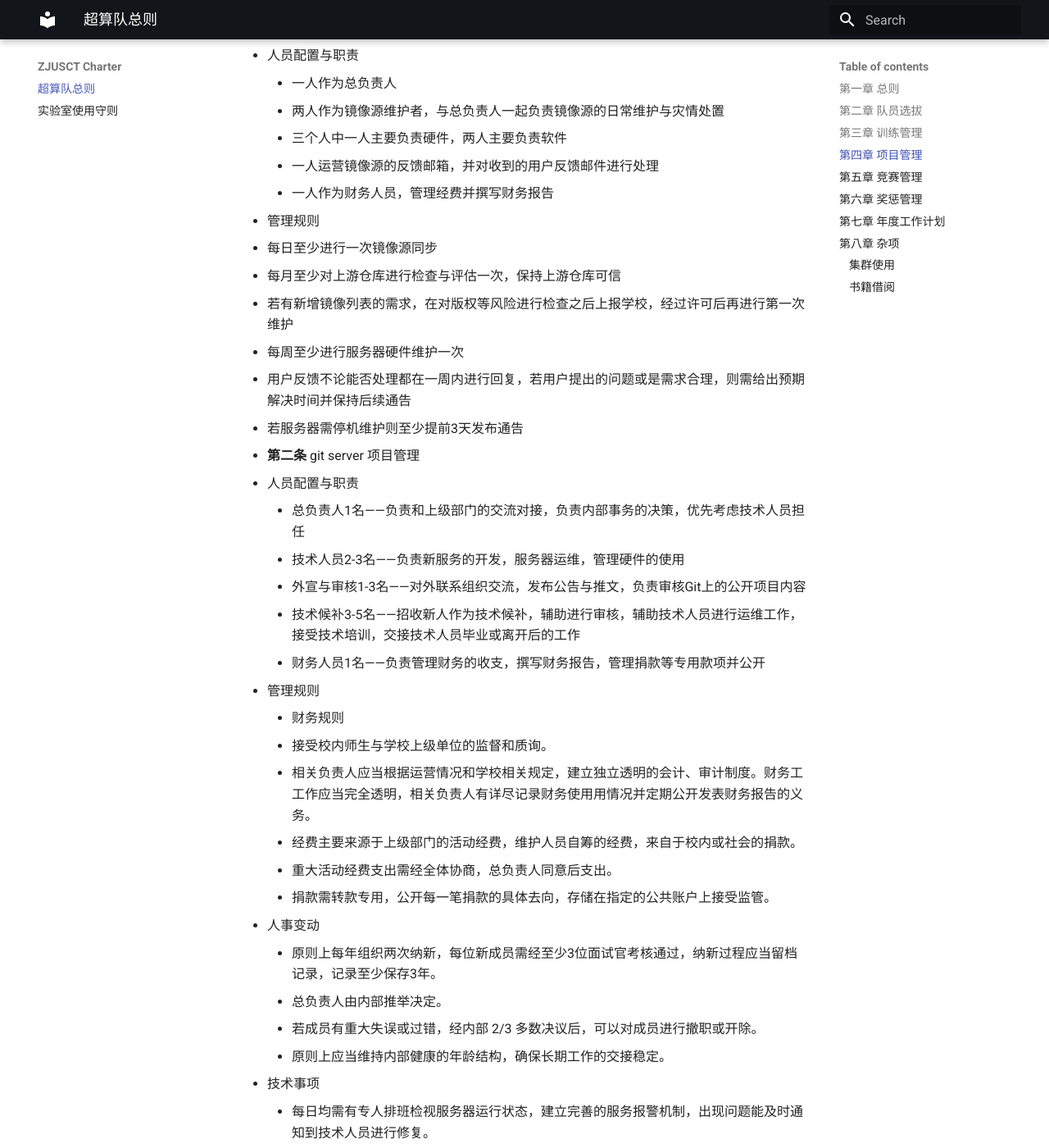
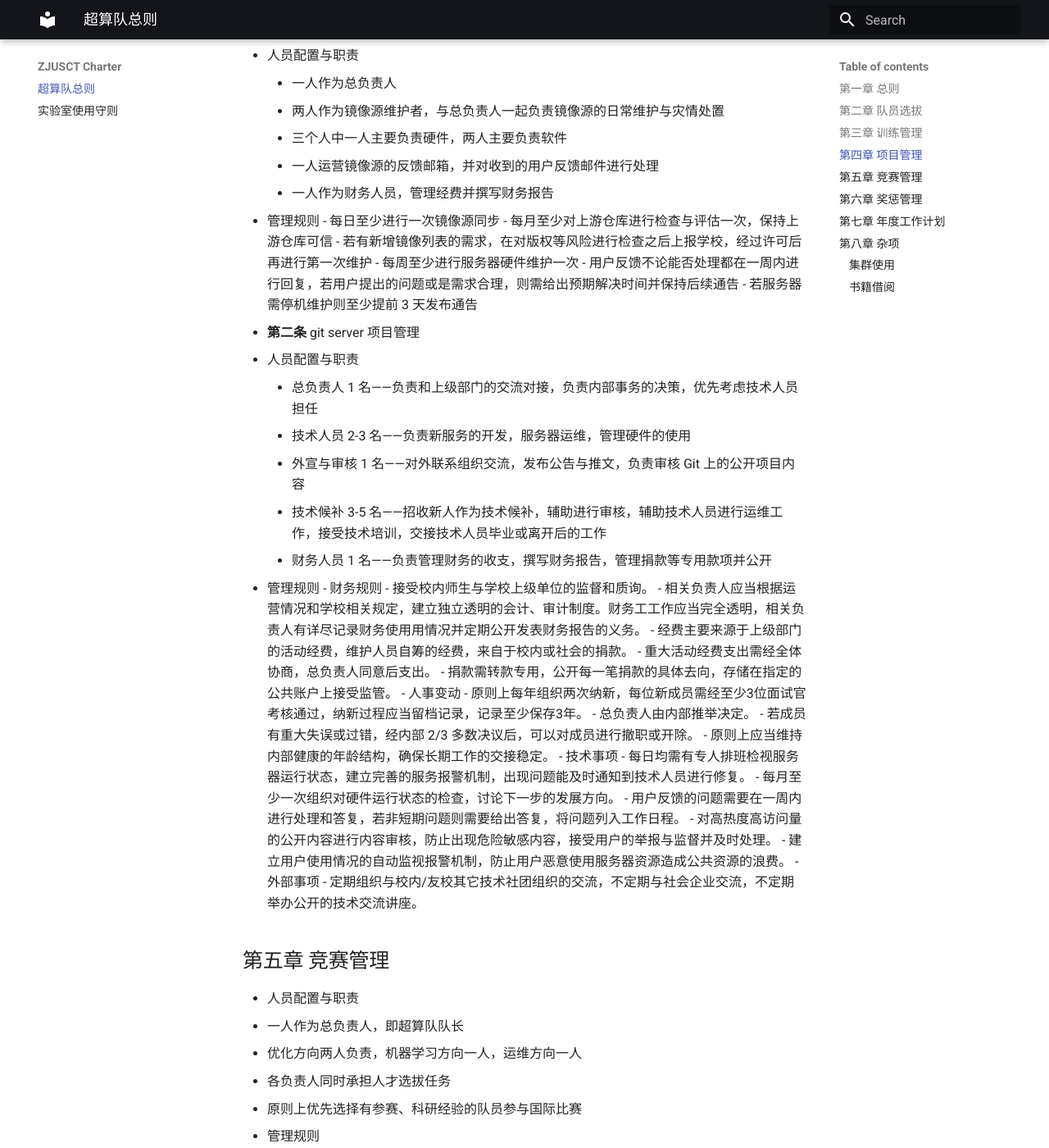
Before and after one commit to ZJUSCT/charter, an MkDocs documentation site: the page built from docs/index.md, in a window 1280 px wide and 1400 px high, scrolled down 877 px. Shown: the whole window at 82% size. Built offline with MkDocs 1.6.1 and Material for MkDocs 9.7.7, drawn with Linux system fonts in a browser that asks for light colours; some of the changed text lies outside the part shown.

Commit message:
更新奖惩等

```diff
--- a/docs/index.md
+++ b/docs/index.md
@@ -5,12 +5,10 @@
  - **第一条** 浙江大学超级计算机竞赛队（简称超算队）是由浙江大学计算机学院于 2014 年成立的学生超算竞赛队伍。通过参与国际、国内等各级别高性能计算大赛，提高学生程序设计、工程优化能力，强化学生创新实践素质，提升人才培养质量。
 
  - **第二条** 目标
-
     1. 超算队总目标为在国际大学生超级计算机竞赛（ASC/SC/ISC）中夺冠；
     2. 超算队阶段性目标为在国际大学生超级计算机竞赛（ASC/SC/ISC）、各大高性能优化大赛（CPC/PAC/IPCC）中获得金、银、铜等奖励。
 
 ## 第二章 队员选拔
-
  - **第一条** 超算队队员选拔对象原则上要求为浙江大学在读本科生。
 
  - **第二条** 超算队通过面试考核的形式选拔优秀学生进入预备队，通过训练、竞赛成绩和项目考核的形式选拔优秀队员进入正式队伍，参加国家级、国际级的竞赛。
@@ -31,40 +29,40 @@
       - 一人运营镜像源的反馈邮箱，并对收到的用户反馈邮件进行处理
       - 一人作为财务人员，管理经费并撰写财务报告
    - 管理规则
-   - 每日至少进行一次镜像源同步
-   - 每月至少对上游仓库进行检查与评估一次，保持上游仓库可信
-   - 若有新增镜像列表的需求，在对版权等风险进行检查之后上报学校，经过许可后再进行第一次维护
-   - 每周至少进行服务器硬件维护一次
-   - 用户反馈不论能否处理都在一周内进行回复，若用户提出的问题或是需求合理，则需给出预期解决时间并保持后续通告
-   - 若服务器需停机维护则至少提前3天发布通告
+        - 每日至少进行一次镜像源同步
+        - 每月至少对上游仓库进行检查与评估一次，保持上游仓库可信
+        - 若有新增镜像列表的需求，在对版权等风险进行检查之后上报学校，经过许可后再进行第一次维护
+        - 每周至少进行服务器硬件维护一次
+        - 用户反馈不论能否处理都在一周内进行回复，若用户提出的问题或是需求合理，则需给出预期解决时间并保持后续通告
+        - 若服务器需停机维护则至少提前 3 天发布通告
 
  - **第二条** git server 项目管理
    - 人员配置与职责
-      - 总负责人1名——负责和上级部门的交流对接，负责内部事务的决策，优先考虑技术人员担任
-      - 技术人员2-3名——负责新服务的开发，服务器运维，管理硬件的使用
-      - 外宣与审核1-3名——对外联系组织交流，发布公告与推文，负责审核Git上的公开项目内容
-      - 技术候补3-5名——招收新人作为技术候补，辅助进行审核，辅助技术人员进行运维工作，接受技术培训，交接技术人员毕业或离开后的工作
-      - 财务人员1名——负责管理财务的收支，撰写财务报告，管理捐款等专用款项并公开
+      - 总负责人 1 名——负责和上级部门的交流对接，负责内部事务的决策，优先考虑技术人员担任
+      - 技术人员 2-3 名——负责新服务的开发，服务器运维，管理硬件的使用
+      - 外宣与审核 1 名——对外联系组织交流，发布公告与推文，负责审核 Git 上的公开项目内容
+      - 技术候补 3-5 名——招收新人作为技术候补，辅助进行审核，辅助技术人员进行运维工作，接受技术培训，交接技术人员毕业或离开后的工作
+      - 财务人员 1 名——负责管理财务的收支，撰写财务报告，管理捐款等专用款项并公开
    - 管理规则
-      - 财务规则
-      - 接受校内师生与学校上级单位的监督和质询。
-      - 相关负责⼈应当根据运营情况和学校相关规定，建⽴独⽴透明的会计、审计制度。财务⼯工作应当完全透明，相关负责⼈有详尽记录财务使⽤用情况并定期公开发表财务报告的义务。
-      - 经费主要来源于上级部门的活动经费，维护人员自筹的经费，来自于校内或社会的捐款。
-      - 重大活动经费支出需经全体协商，总负责人同意后支出。
-      - 捐款需转款专用，公开每一笔捐款的具体去向，存储在指定的公共账户上接受监管。
-   - 人事变动
-      - 原则上每年组织两次纳新，每位新成员需经至少3位面试官考核通过，纳新过程应当留档记录，记录至少保存3年。
-      - 总负责人由内部推举决定。
-      - 若成员有重大失误或过错，经内部 2/3 多数决议后，可以对成员进行撤职或开除。
-      - 原则上应当维持内部健康的年龄结构，确保长期工作的交接稳定。
-   - 技术事项
-      - 每日均需有专人排班检视服务器运行状态，建立完善的服务报警机制，出现问题能及时通知到技术人员进行修复。
-      - 每月至少一次组织对硬件运行状态的检查，讨论下一步的发展方向。
-      - 用户反馈的问题需要在一周内进行处理和答复，若非短期问题则需要给出答复，将问题列入工作日程。
-      - 对高热度高访问量的公开内容进行内容审核，防止出现危险敏感内容，接受用户的举报与监督并及时处理。
-      - 建立用户使用情况的自动监视报警机制，防止用户恶意使用服务器资源造成公共资源的浪费。
-   - 外部事项
-      - 定期组织与校内/友校其它技术社团组织的交流，不定期与社会企业交流，不定期举办公开的技术交流讲座。
+        - 财务规则
+            - 接受校内师生与学校上级单位的监督和质询。
+            - 相关负责⼈应当根据运营情况和学校相关规定，建⽴独⽴透明的会计、审计制度。财务⼯工作应当完全透明，相关负责⼈有详尽记录财务使⽤用情况并定期公开发表财务报告的义务。
+            - 经费主要来源于上级部门的活动经费，维护人员自筹的经费，来自于校内或社会的捐款。
+            - 重大活动经费支出需经全体协商，总负责人同意后支出。
+            - 捐款需转款专用，公开每一笔捐款的具体去向，存储在指定的公共账户上接受监管。
+        - 人事变动
+            - 原则上每年组织两次纳新，每位新成员需经至少3位面试官考核通过，纳新过程应当留档记录，记录至少保存3年。
+            - 总负责人由内部推举决定。
+            - 若成员有重大失误或过错，经内部 2/3 多数决议后，可以对成员进行撤职或开除。
+            - 原则上应当维持内部健康的年龄结构，确保长期工作的交接稳定。
+        - 技术事项
+            - 每日均需有专人排班检视服务器运行状态，建立完善的服务报警机制，出现问题能及时通知到技术人员进行修复。
+            - 每月至少一次组织对硬件运行状态的检查，讨论下一步的发展方向。
+            - 用户反馈的问题需要在一周内进行处理和答复，若非短期问题则需要给出答复，将问题列入工作日程。
+            - 对高热度高访问量的公开内容进行内容审核，防止出现危险敏感内容，接受用户的举报与监督并及时处理。
+            - 建立用户使用情况的自动监视报警机制，防止用户恶意使用服务器资源造成公共资源的浪费。
+        - 外部事项
+            - 定期组织与校内/友校其它技术社团组织的交流，不定期与社会企业交流，不定期举办公开的技术交流讲座。
 
 ## 第五章 竞赛管理
 
@@ -72,6 +70,7 @@
    - 一人作为总负责人，即超算队队长
    - 优化方向两人负责，机器学习方向一人，运维方向一人
    - 各负责人同时承担人才选拔任务
+   - 原则上优先选择有参赛、科研经验的队员参与国际比赛
 - 管理规则
    - 人才选拔
       - 超算队定期从 mirror 和 git 的技术人员中选出技术出众者参与相关竞赛，进入竞赛方向的人员必须经过单独面试。
@@ -88,11 +87,12 @@
 ## 第六章 奖惩管理
 
  - **第一条** 奖励方案
-
-    对于每年积极参加比赛、并取得优异成绩的队员，可以参与保研资格的分配。
+    1. 对于每年积极参加比赛、并取得优异成绩的队员，可以参与保研资格的分配。
+    2. 超算队保研资格需要在每年学科竞赛保研申请期间由队员自己主动提出申请，交由指导老师审核，根据队内贡献和获奖情况由队内讨论得出名单，逾期不候。
+    3. 超算队队内正式成员参赛所得奖金由队内讨论后统一按照队员贡献进行分配。
+    4. 超算队对外学生在超算队带领下参加比赛获奖所得奖金在进行分配时，需考虑超算队指导老师及超算队机器维护费用等情况，经讨论后进行分配。
 
  - **第二条** 惩罚方案
-
     1. 集训队队员要兼顾日常训练和专业课程学习，不能以日常训练为借口旷课、挂科等。集训通常安排在周末和寒暑假，一般不与课程冲突。如果遇到外出参赛和参加集训的时间与上课或者考试时间冲突，必须向相关任课教师说明情况，并向学院申请批准请假或者考试缓考。旷课、挂科情况严重的队员，将视情况做出相应惩罚处理。
     2. 对于平时训练或是比赛中消极怠工、拖累队友的队员，直接丧失超算队竞赛保研资格。
 
@@ -106,12 +106,12 @@
 
 ### 集群使用
 
-1. 集群使用原则上优先供给竞赛任务和日常训练；当竞赛和队员训练有需求时，其他无关的计算任务应当主动停止
-2. 参加竞赛的队员可以在不通知使用者的情况下关闭无关的计算任务，腾出计算资源
-3. 队员应当使用自己的账号登录集群进行操作，严禁外借自己的账号，如有发现吊销账号
-4. 严禁使用集群进行炼丹等无意义的计算行为，或是直接或间接贩卖集群算力，如有发现吊销账号
+1. 集群使用原则上优先供给竞赛任务和日常训练；当竞赛和队员训练有需求时，其他无关的计算任务应当主动停止。
+2. 参加竞赛的队员可以在不通知使用者的情况下关闭无关的计算任务，腾出计算资源。
+3. 队员应当使用自己的账号登录集群进行操作，严禁外借自己的账号，如有发现吊销账号。
+4. 严禁使用集群进行炼丹等无意义的计算行为，或是直接或间接贩卖集群算力，如有发现吊销账号。
 
 ### 书籍借阅
 
-1. 512 书架上的书籍可供队员借用学习，借用和归还时需在书架上的本子上登记
-2. 如有需求可以使用经费购置书籍，审批后予以报销
+1. 512 书架上的书籍可供队员借用学习，借用和归还时需在书架上的本子上登记。
+2. 如有需求可以使用经费购置书籍，审批后予以报销。
```
